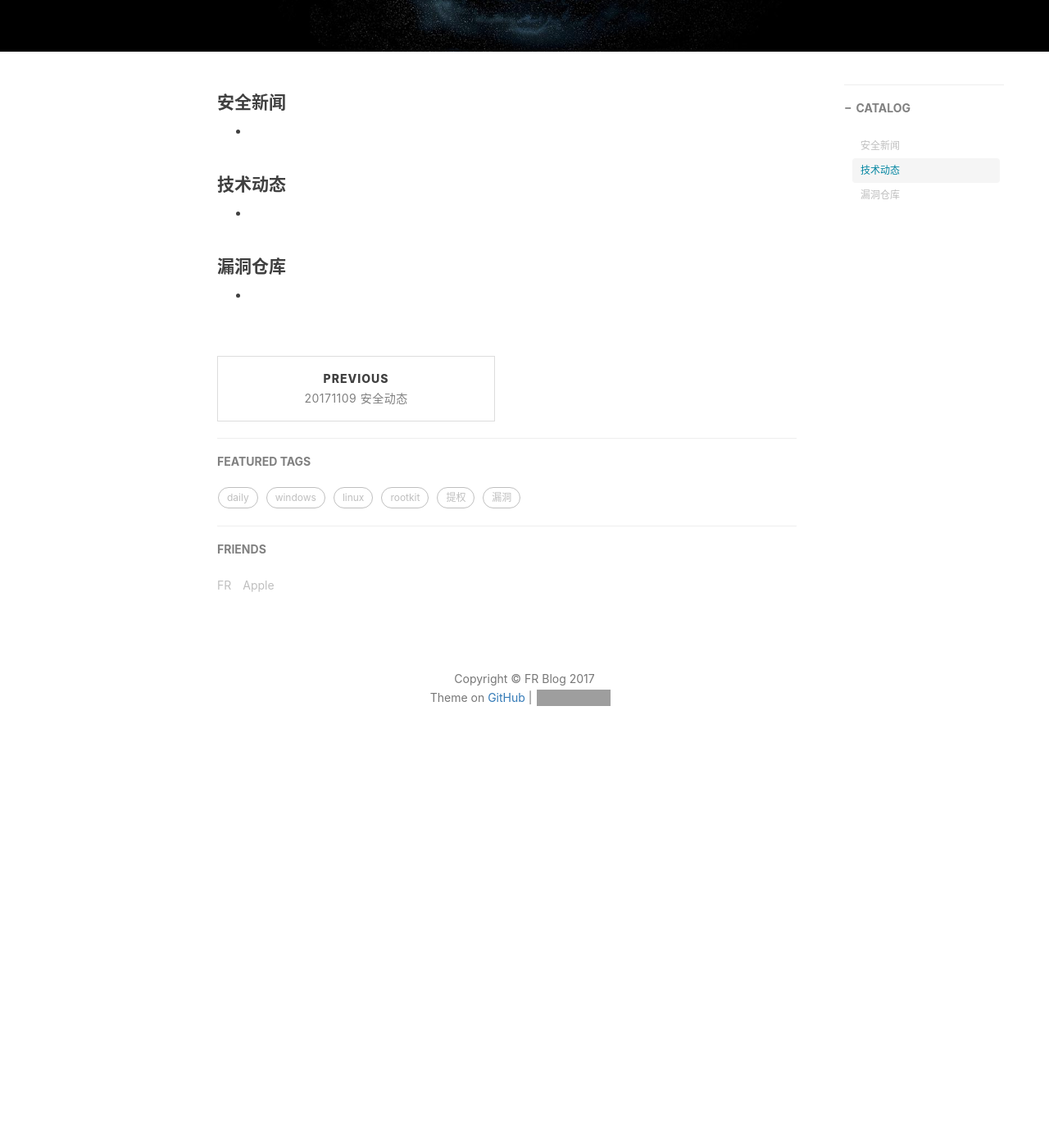
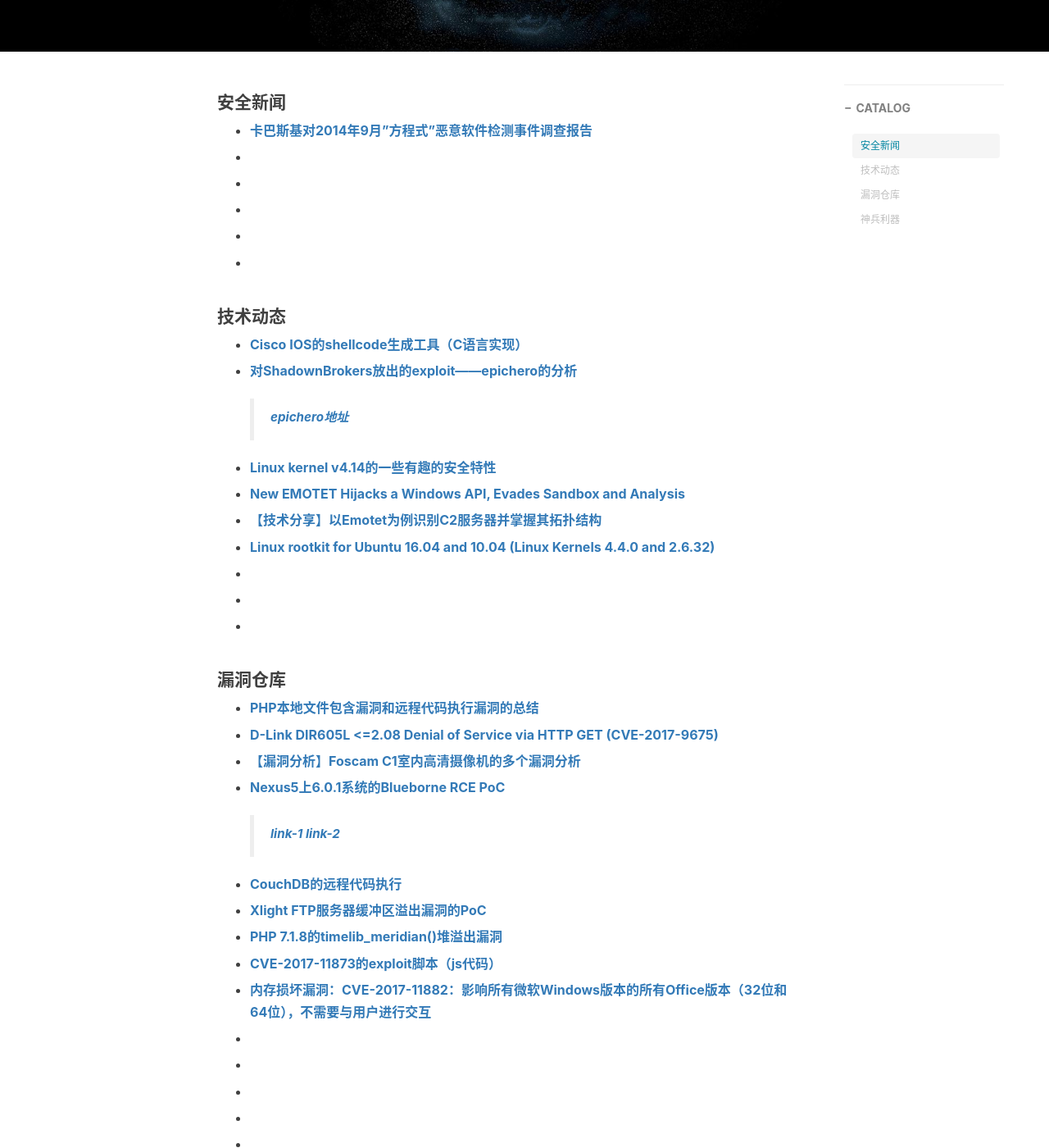
Before and after one commit to flankeraptor/flankeraptor.github.io, a Jekyll site: the page built from _posts/2017-11-17-01-20171117-安全动态.md, in a window 1280 px wide and 1400 px high, scrolled down 460 px. Shown: the whole window at 82% size. Built offline with Jekyll 4.4.1, drawn with Linux system fonts in a browser that asks for light colours; nearby versions of some CDN libraries; comment, search, counter and statistics services are not loaded; before the commit the page ends 1415 px from its top, so only the background shows below that; some of the changed text lies outside the part shown; grey boxes are pictures that could not be loaded.

Commit message:
Update 2017-11-17-01-20171117-安全动态.md

```diff
--- a/_posts/2017-11-17-01-20171117-安全动态.md
+++ b/_posts/2017-11-17-01-20171117-安全动态.md
@@ -8,12 +8,92 @@ header-img: img/post-bg-dailysec.jpg
 catalog: true
 tags:
     - daily
+    - news
+    - vulnerability
+    - tool
+    - linux
 ---
 #### 安全新闻
+- **[卡巴斯基对2014年9月"方程式"恶意软件检测事件调查报告](https://securelist.com/investigation-report-for-the-september-2014-equation-malware-detection-incident-in-the-us/83210/)**
+
+- **[]()**
+
+- **[]()**
+
+- **[]()**
+
+- **[]()**
+
 - **[]()**
 
 #### 技术动态
+- **[Cisco IOS的shellcode生成工具（C语言实现）](https://github.com/embedi/tcl_shellcode)**
+
+- **[对ShadownBrokers放出的exploit——epichero的分析](http://blog.infobytesec.com/2017/05/nsa-shadowbrokers-leak-analyzing.html )**
+    > **[epichero地址](https://github.com/x0rz/EQGRP/tree/33810162273edda807363237ef7e7c5ece3e4100/Linux/bin/epichero)**
+
+- **[Linux kernel v4.14的一些有趣的安全特性](https://outflux.net/blog/archives/2017/11/14/security-things-in-linux-v4-14/ )**
+
+- **[New EMOTET Hijacks a Windows API, Evades Sandbox and Analysis](http://blog.trendmicro.com/trendlabs-security-intelligence/new-emotet-hijacks-windows-api-evades-sandbox-analysis/)**
+
+- **[【技术分享】以Emotet为例识别C2服务器并掌握其拓扑结构](http://bobao.360.cn/learning/detail/4702.html)**
+
+- **[Linux rootkit for Ubuntu 16.04 and 10.04 (Linux Kernels 4.4.0 and 2.6.32)](https://github.com/nurupo/rootkit)**
+
+- **[]()**
+
+- **[]()**
+
 - **[]()**
 
 #### 漏洞仓库
+- **[PHP本地文件包含漏洞和远程代码执行漏洞的总结](https://rawsec.ml/en/local-file-inclusion-remote-code-execution-vulnerability/)**
+
+- **[D-Link DIR605L <=2.08 Denial of Service via HTTP GET (CVE-2017-9675)](https://cxsecurity.com/issue/WLB-2017110093 )**
+
+- **[【漏洞分析】Foscam C1室内高清摄像机的多个漏洞分析](http://bobao.360.cn/learning/detail/4703.html)**
+
+- **[Nexus5上6.0.1系统的Blueborne RCE PoC](http://www.example.com)**
+    > **[ link-1 ](https://jesux.es/exploiting/blueborne-android-6.0.1-english/)**
+    > **[ link-2 ](https://gist.github.com/jesux/64cf037c55c0d42196762c0ccacc7380)**
+
+- **[CouchDB的远程代码执行](https://justi.cz/security/2017/11/14/couchdb-rce-npm.html)**
+
+- **[Xlight FTP服务器缓冲区溢出漏洞的PoC](https://cxsecurity.com/issue/WLB-2017110088 )**
+
+- **[PHP 7.1.8的timelib_meridian()堆溢出漏洞](https://cxsecurity.com/issue/WLB-2017110087 )**
+
+- **[CVE-2017-11873的exploit脚本（js代码）](https://github.com/theori-io/pwnjs/blob/master/examples/CVE-2017-11873.js)**
+
+- **[内存损坏漏洞：CVE-2017-11882：影响所有微软Windows版本的所有Office版本（32位和64位），不需要与用户进行交互](https://embedi.com/blog/skeleton-closet-ms-office-vulnerability-you-didnt-know-about)**
+
 - **[]()**
+
+- **[]()**
+
+- **[]()**
+
+- **[]()**
+
+- **[]()**
+
+#### 神兵利器
+- **[向RDP服务器上传文件的工具](http://www.example.com)**
+    > **[ link-1 ](https://cornerpirate.com/2017/11/14/uploading-files-to-rdp-when-that-is-restricted/)**
+    > **[ link-2 ](https://github.com/cornerpirate/rdpupload)**
+
+- **[9.9.9.9：去中心化的安全（屏蔽已知的恶意域名）免费DNS服务](https://www.quad9.net)**
+
+- **[PoshC2 v3 with SOCKS Proxy (SharpSocks)](https://labs.nettitude.com/blog/poshc2-v3-with-socks-proxy-sharpsocks/)**
+
+- **[Tor浏览器v7.0.10发布](https://malwaretips.com/threads/tor-browser-v7-0-10-released.77263/ )**
+
+- **[]()**
+
+- **[]()**
+
+- **[]()**
+
+- **[]()**
+
+- **[]()**
```
